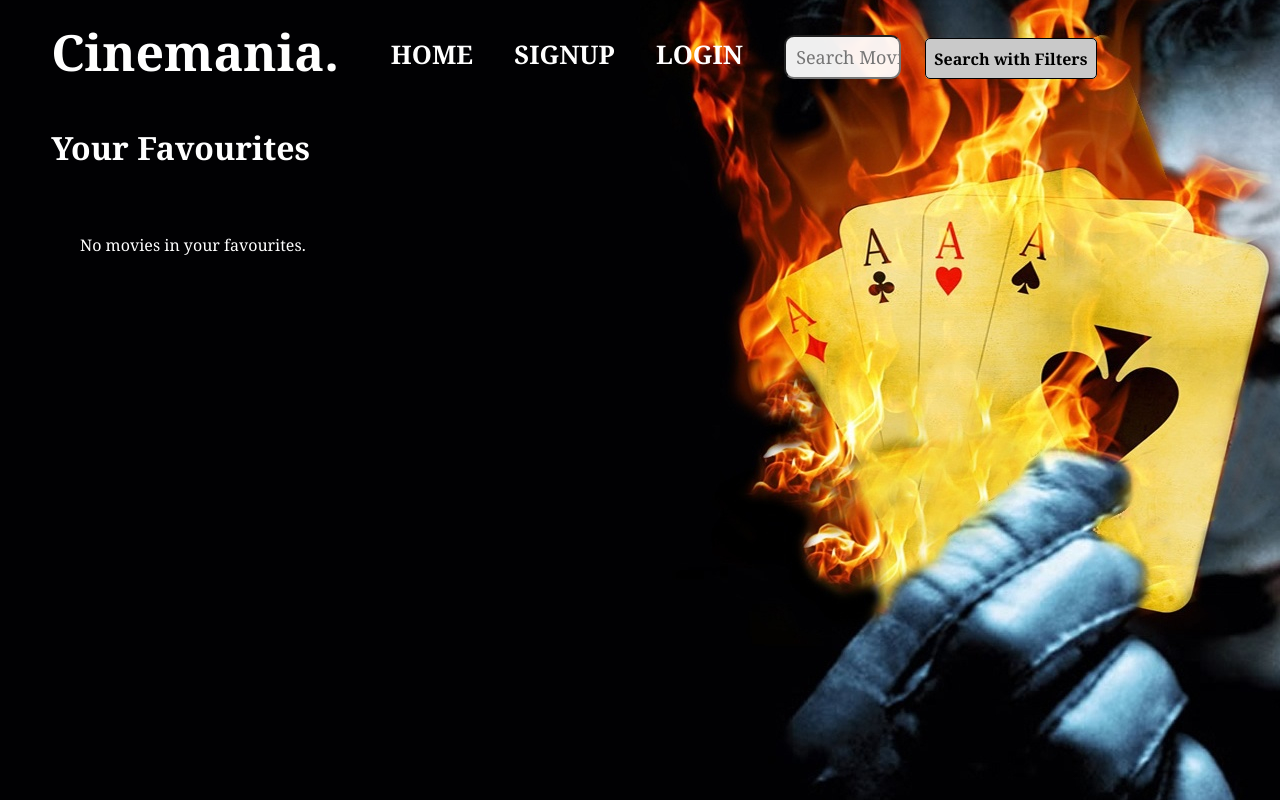
After one commit to shuchitachawla2909/Movie-Review-System, a Django app: template itw2/users/templates/users/favourites.html in a window 1280 px wide. The commit adds this page. Run offline with Django 3.2, Linux system fonts and the light colour scheme; the template is opened without the code that fills it, so the values that code supplies are empty.

Commit message:
favourites

```diff
--- /dev/null
+++ b/itw2/users/templates/users/favourites.html
@@ -0,0 +1,100 @@
+{% extends "blog/base.html" %}
+
+{% block styling %}
+    <style>
+        .head {
+            display: flex;
+            padding-top: 100px;
+            justify-content: flex-start;
+            align-items: flex-start;
+            margin-top: 0;
+        }
+
+        .watchlistheading {
+            color: white;
+            font-size: 2rem;
+        }
+
+        .watchlist-container {
+            display: flex;
+            justify-content: flex-start;
+            gap: 30px;
+            margin-top: 20px;
+            overflow-x: auto;
+            padding-bottom: 10px;
+            padding-left: 80px;
+        }
+
+        .wl_poster {
+            width: 16vw;
+            height: 40vh;
+            border-radius: 5px;
+            box-shadow: 0 4px 8px 0 rgba(0, 0, 0, 0.5), 0 6px 20px 0 rgba(0, 0, 0, 0.5);
+            transition: transform 0.2s;
+        }
+
+        .wl_poster:hover {
+            transform: scale(1.05);
+        }
+
+        .movie-item {
+            color: white;
+            text-align: center;
+            margin-top: 10px;
+        }
+
+        ul {
+            list-style: none;
+            padding: 0;
+            display: flex;
+        }
+
+        ul li {
+            display: flex;
+            flex-direction: column;
+            align-items: center;
+        }
+
+        ul li div {
+            margin-top: 15px;
+            font-size: 1.5rem;
+        }
+
+        ul li a {
+            color: white;
+            text-decoration: none;
+            font-size: 1.2rem;
+        }
+
+        ul li a:hover {
+            color: #ccc;
+        }
+
+        .no-movies {
+            color: white;
+            text-align: center;
+            margin-top: 20px;
+        }
+    </style>
+{% endblock styling %}
+
+{% block content %}
+<div class="head">
+    <h2 class="watchlistheading">Your Favourites</h2>
+</div>
+<div class="watchlist-container">
+    <ul>
+        {% for item in favourites_movies %}
+        <li class="movie-item">
+            <img class="wl_poster" src="{{ item.movie.image.url }}" alt="{{ item.movie.title }} Poster">
+            <div>{{ item.movie.title }}</div>
+            <a href="{% url 'movie-detail' pk=item.movie.id %}">View</a>
+            <br>
+            <a href="{% url 'toggle_favourites' movie_id=item.movie.id %}">Remove</a>
+        </li>
+        {% empty %}
+        <li class="no-movies">No movies in your favourites.</li>
+        {% endfor %}
+    </ul>
+</div>
+{% endblock content %}
--- a/itw2/users/templates/users/profile.html
+++ b/itw2/users/templates/users/profile.html
@@ -49,7 +49,7 @@
 <div class="sections">
     <div class="sec"><a href="{% url 'watchlist' %}">Your WatchList &ensp;></a></div>
     <div class="sec">Your Reviews &ensp;></div>
-    <div class="sec">Your Favourites &ensp;></div>
+    <div class="sec"><a href="{% url 'favourites' %}">Your Favourites &ensp;></a></div>
 </div>
 
 {% endblock content %}
```
Also changed, not shown: itw2/users/migrations/0005_favourites.py (added).
